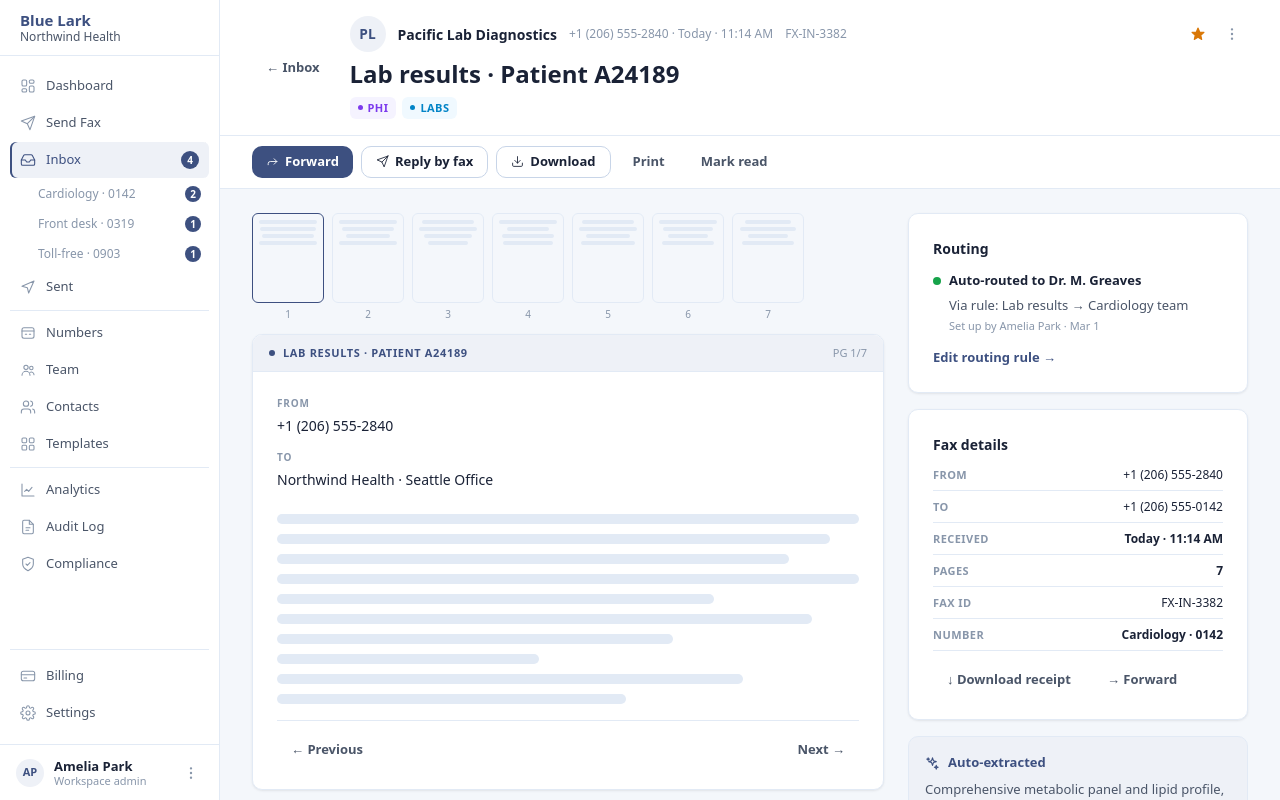
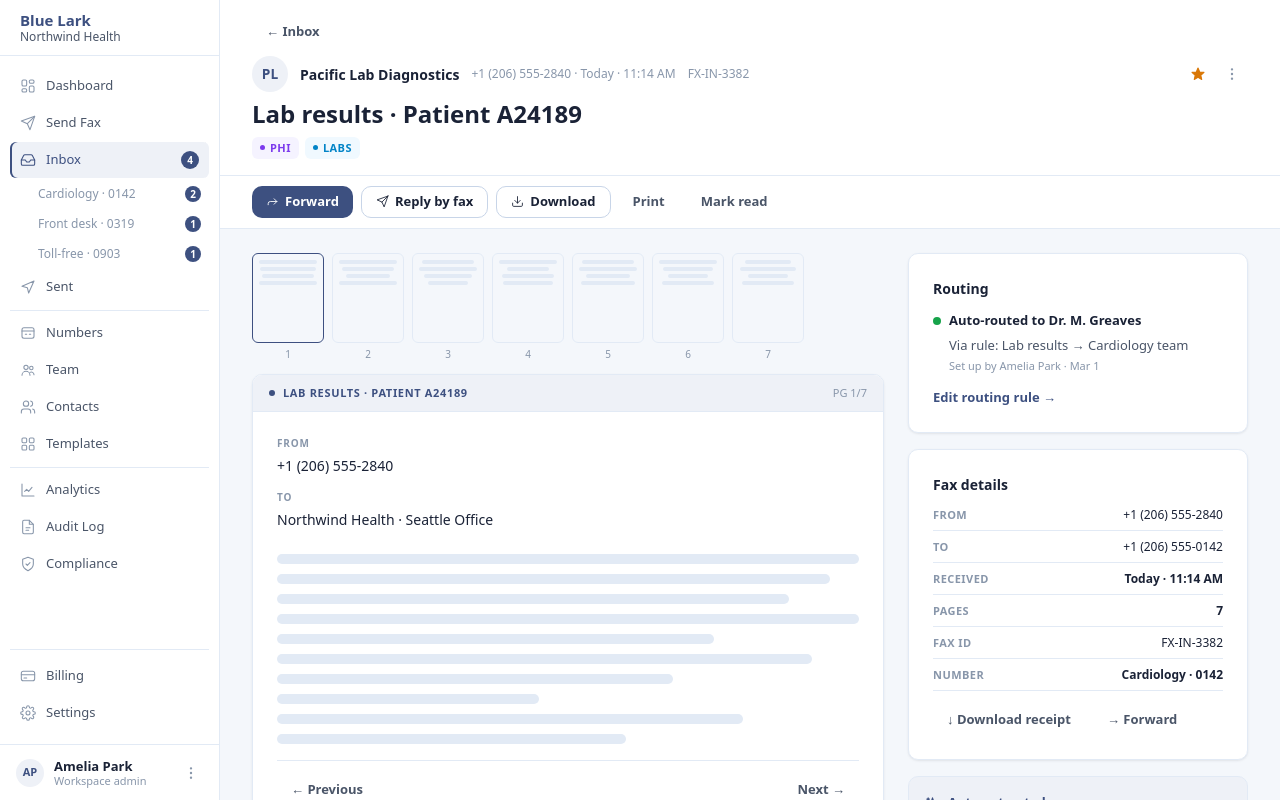
Before and after one commit to kschulze3142/design-prototype, a Next.js app: page /app/inbox/FX-IN-3369 in a window 1280 px wide. Built offline with nearby package versions, Linux system fonts and the light colour scheme.

Commit message:
inbox detail: move back button above sender row

```diff
--- a/app/app/inbox/[id]/page.tsx
+++ b/app/app/inbox/[id]/page.tsx
@@ -534,19 +534,16 @@ export default function InboxDetailPage() {
         background: 'var(--color-surface)',
         borderBottom: '1px solid var(--color-border)',
         padding: '16px 32px',
-        display: 'flex',
-        alignItems: 'center',
-        gap: 16,
         flexShrink: 0,
       }}>
 
-        {/* Back button */}
+        {/* Back button — own row */}
         <Link href="/app/inbox" style={{ textDecoration: 'none' }}>
           <Button variant="ghost" size="sm">← Inbox</Button>
         </Link>
 
-        {/* Right: sender info + actions */}
-        <div style={{ flex: 1 }}>
+        {/* Sender info + actions */}
+        <div style={{ marginTop: 8 }}>
 
           {/* Row 1: avatar · sender · phone/time · fax ID · star · menu */}
           <div style={{ display: 'flex', alignItems: 'center', gap: 12 }}>
```
